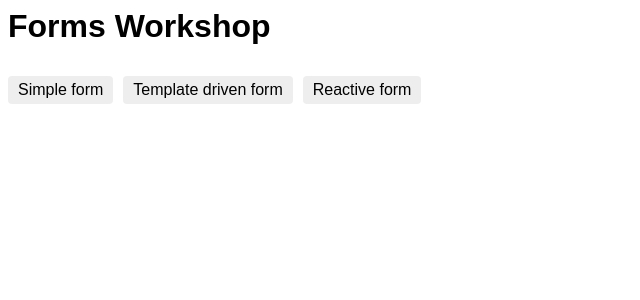
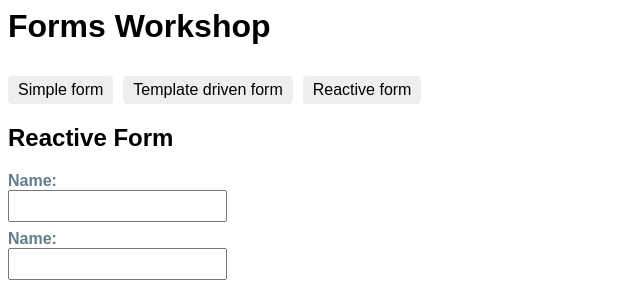
Before and after one commit to mlindblad/comparing-forms-angular, an Angular app: page / in a window 1280 px wide. Both pictures are taken after a click on the link "Reactive form". Shown: the top 300 px of the page, without its empty margins (0-640 px from the left). Built offline with nearby package versions, Linux system fonts and the light colour scheme.

Commit message:
Reactive form boiler plate

```diff
--- a/src/app/app.component.html
+++ b/src/app/app.component.html
@@ -2,8 +2,9 @@
 <nav>
   <a (click)="toggleForm('simple')">Simple form</a>
   <a (click)="toggleForm('template-driven')">Template driven form</a>
-  <a (click)="toggleForm('reactive')">Reactive form</a>
+  <a (click)="toggleForm('reactive-form')">Reactive form</a>
 </nav>
 
 <simple-form *ngIf="simpleForm"></simple-form>
 <template-driven-form *ngIf="templateDrivenForm"></template-driven-form>
+<reactive-form *ngIf="reactiveForm"></reactive-form>
--- a/src/app/app.component.ts
+++ b/src/app/app.component.ts
@@ -20,4 +20,8 @@ export class AppComponent  {
     return this.formType === 'template-driven'
   }
 
+  get reactiveForm() {
+    return this.formType === 'reactive-form'
+  }
+
 }
--- a/src/app/app.module.ts
+++ b/src/app/app.module.ts
@@ -5,10 +5,11 @@ import { FormsModule } from '@angular/forms';
 import { AppComponent } from './app.component';
 import { SimpleFormComponent } from './simple-form/simple-form.component';
 import { TemplateDrivenFormComponent } from './template-driven-form/template-driven-form.component';
+import { ReactiveFormComponent } from './reactive-form/reactive-form.component';
 
 @NgModule({
   imports:      [ BrowserModule, FormsModule ],
-  declarations: [ AppComponent, SimpleFormComponent, TemplateDrivenFormComponent ],
+  declarations: [ AppComponent, SimpleFormComponent, TemplateDrivenFormComponent, ReactiveFormComponent ],
   bootstrap:    [ AppComponent ]
 })
 export class AppModule { }
--- /dev/null
+++ b/src/app/reactive-form/reactive-form.component.html
@@ -0,0 +1,13 @@
+<h2>{{name}}</h2>
+<div>
+	<label>
+  Name:
+  <input type="text">
+</label>
+	<span [hidden]="!errorMessage">{{errorMessage}}</span>
+
+	<label>
+  Name:
+  <input type="text">
+</label>
+</div>
--- /dev/null
+++ b/src/app/reactive-form/reactive-form.component.ts
@@ -0,0 +1,13 @@
+import { Component } from '@angular/core';
+import { FormControl } from '@angular/forms';
+
+@Component({
+  selector: 'reactive-form',
+  templateUrl: './reactive-form.component.html',
+  styleUrls: ['./reactive-form.component.css']
+})
+export class ReactiveFormComponent {
+  name = 'Reactive Form'
+
+
+}
```
Also changed, not shown: src/app/hello.component.ts (deleted, +0 -10 lines), src/app/reactive-form/reactive-form.component.css (added).
